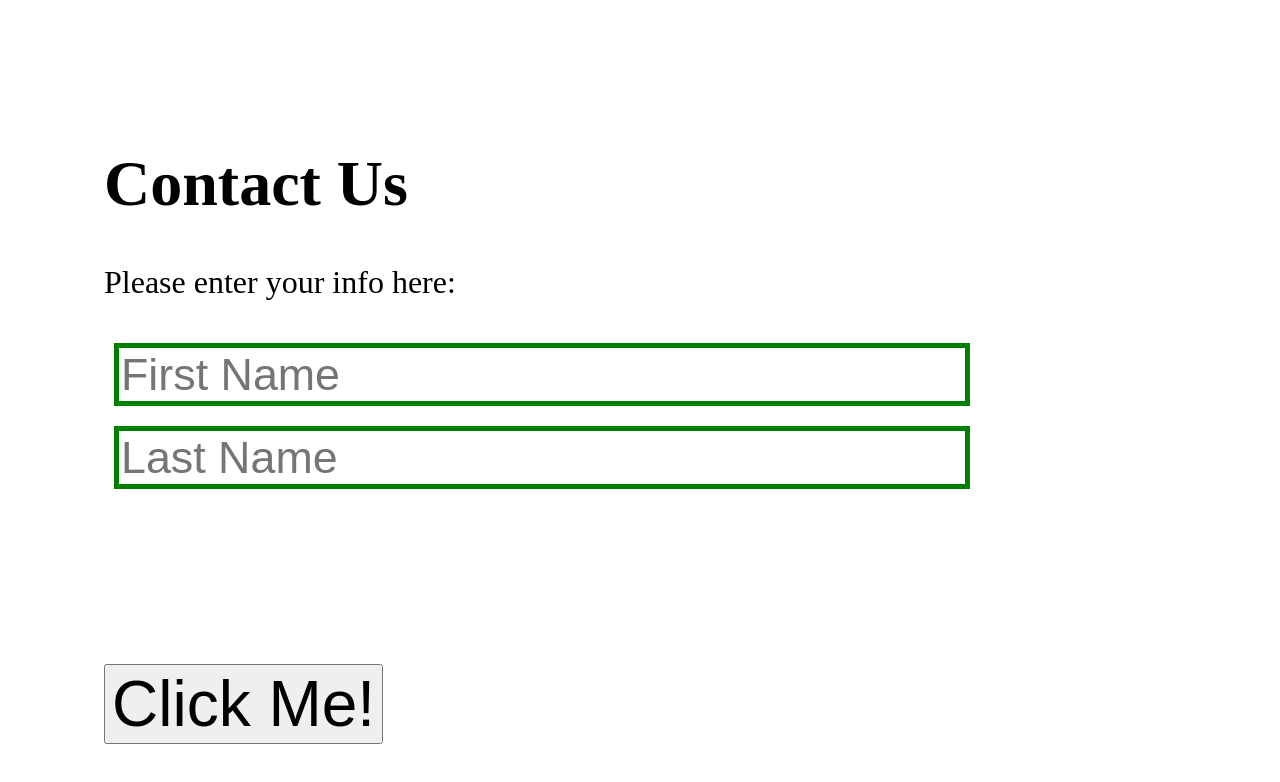
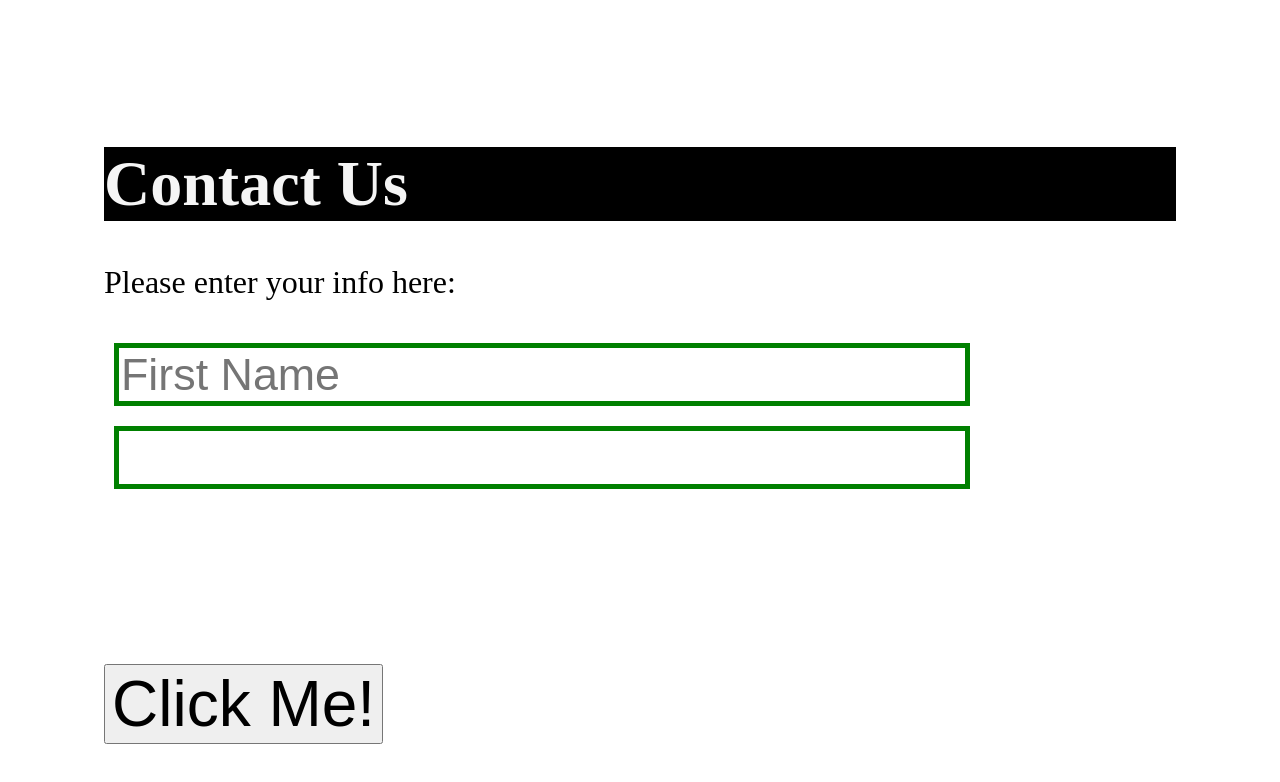
Before and after one commit to davecastaneda/css_trick, a plain HTML site: page index.html in a window 1280 px wide. Drawn offline with Linux system fonts and the light colour scheme.

Commit message:
Updated HTML

```diff
--- a/index.html
+++ b/index.html
@@ -10,7 +10,9 @@
 </head>
 
 <body>
-    <h1>Contact Us</h1>
+    <div>
+        <h1>Contact Us</h1>
+    </div>
 
     <p>Please enter your info here:</p>
 
@@ -20,7 +22,7 @@
     </section>
 
     <section>
-        <input placeholder="Last Name">
+        <input placeholder2="Last Name">
     </section>
 
 
--- a/main.css
+++ b/main.css
@@ -26,16 +26,21 @@ section {
     padding: 10px;
 }
 
+h1 {
+    color: whitesmoke;
+    background-color: black;
+}
+
 
 /* body :not(p) {
-    color: red;
+    color: blue;
     border: 5px solid blue;
 } */
 
-input:placeholder-shown {
+input {
     border: 5px solid green;
 }
 
-input:not(:placeholder-shown)+.msg {
+input:not(:placeholder2-shown)+.msg {
     opacity: 1;
 }
```
